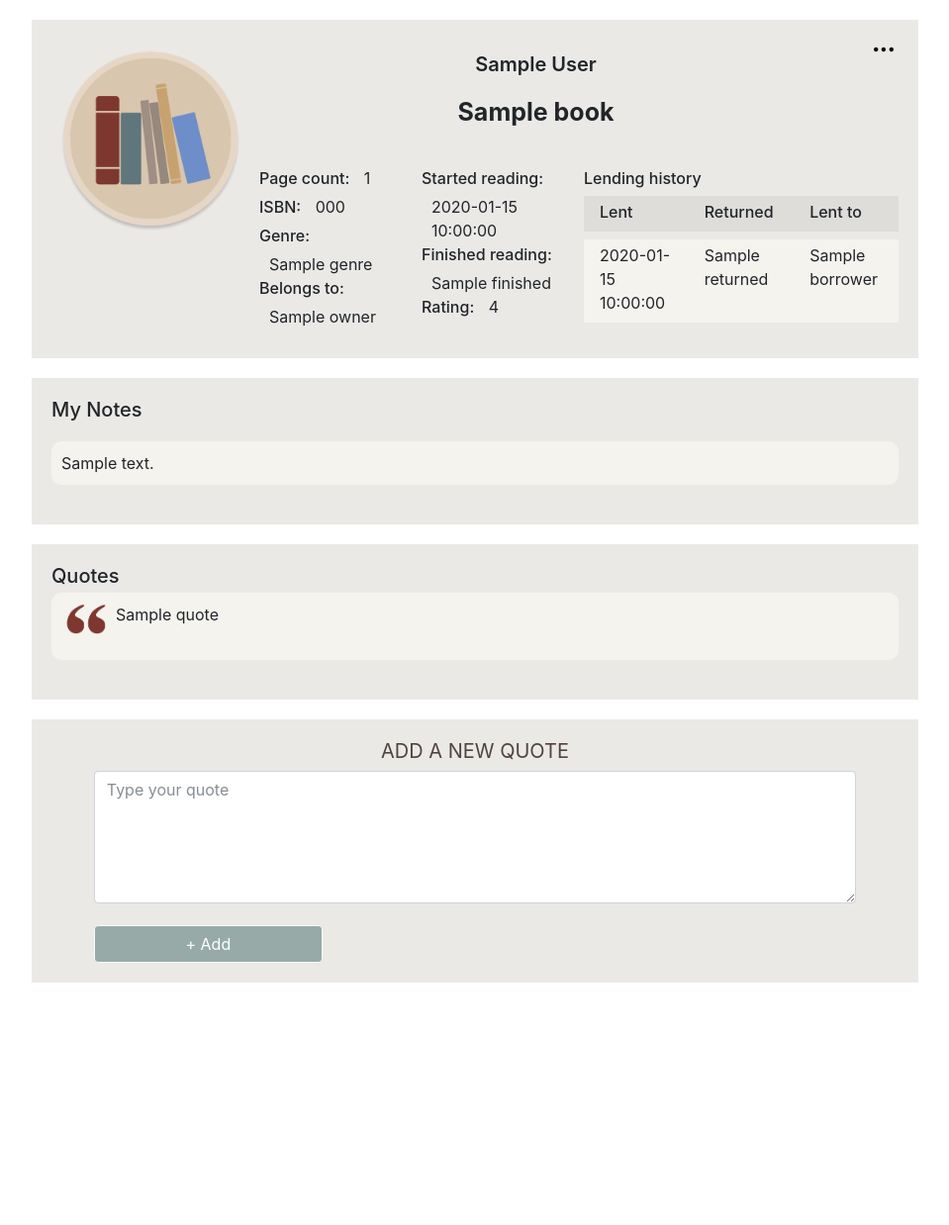
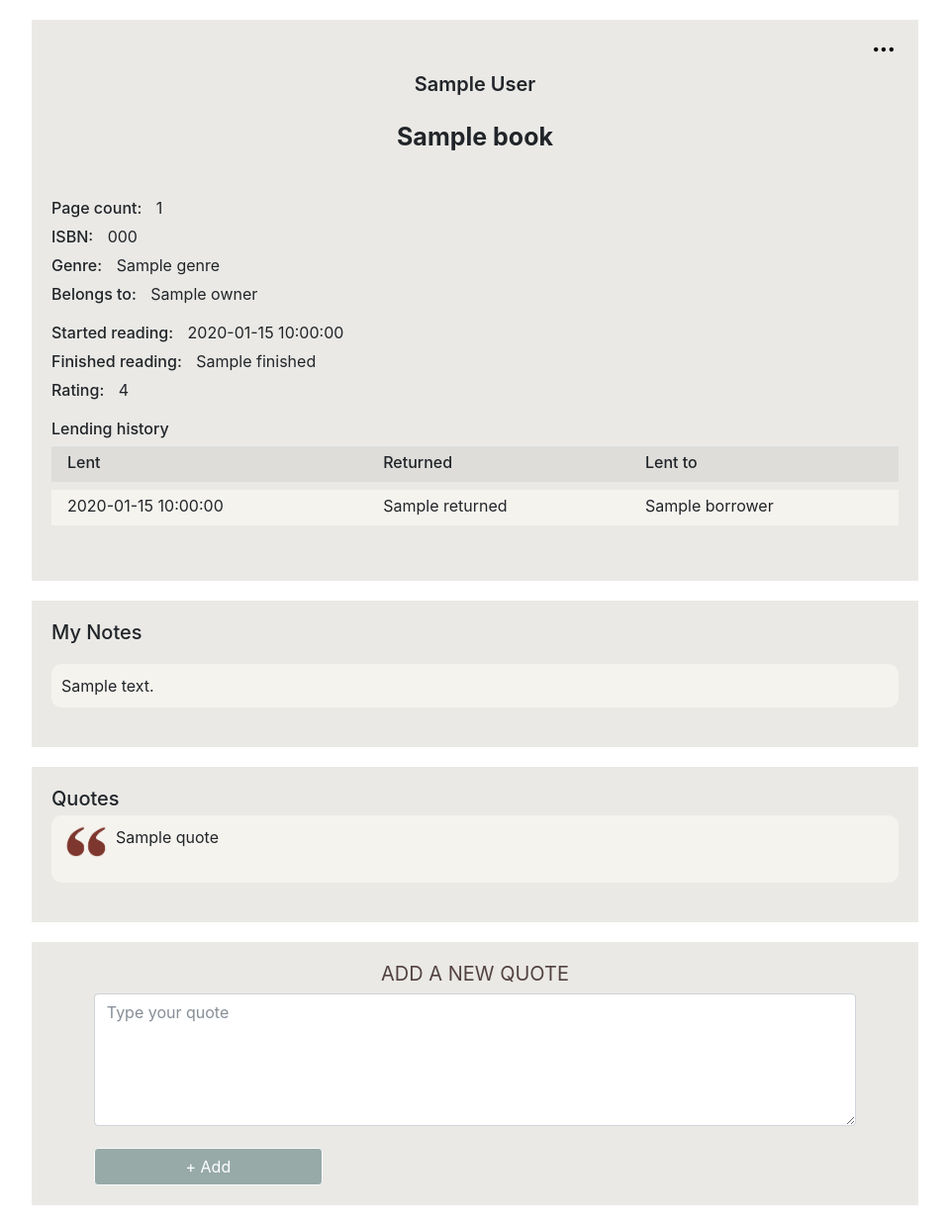
Before and after one commit to SigitaD/personal_library, a Flask app: template templates/book.html in a window 1280 px wide. Shown: the part 56-1294 px from the top of the page at 99% size, without its empty margins (160-1119 px from the left). Before the commit the page ends 1049 px from the top, so only its background shows below. Run offline with Flask 2, Linux system fonts and the light colour scheme; the template is opened without the code that fills it: most values are stand-ins (such as "Sample title", 1, 10 or a date in 2020); some libraries are stand-ins or nearby versions.

Commit message:
Finished implemented @media thorough all site.

```diff
--- a/static/style.css
+++ b/static/style.css
@@ -48,6 +48,10 @@ main {
   margin-left: -20px;
 }
 
+textarea {
+  min-height: 50px;
+}
+
 header {
   background-color: #97aaa8;
 }
@@ -91,7 +95,7 @@ header {
   background-color: #eae9e6;
   margin: 20px auto;
   padding: 20px;
-  max-width: 50%;
+  max-width: 40%;
 }
 
 #author, #title {
@@ -120,6 +124,7 @@ header {
 
 .form-control {
   display: inline-block;
+  max-width: 100%;
 }
 
 #error_message {
@@ -129,6 +134,11 @@ header {
   margin-bottom: 10px;
 }
 
+@media (max-width: 685px) {
+  #accordion {
+    display: none;
+  }
+}
 .item-a {
   grid-area: author;
 }
@@ -151,7 +161,8 @@ header {
 
 .item-f {
   grid-area: col_c;
-  overflow: auto;
+  overflow-y: scroll;
+  max-height: 200px;
 }
 
 .item-g {
@@ -199,8 +210,8 @@ header {
 }
 
 #logo_profile {
-  width: 200px;
-  height: 200px;
+  max-width: 100%;
+  max-height: 100%;
 }
 
 .book_profile_author {
@@ -255,6 +266,102 @@ header {
   font-weight: 500;
 }
 
+@media (min-width: 1470px) and (max-width: 1800px) {
+  #logo_profile {
+    display: none;
+  }
+
+  .book_profile_author {
+    text-align: center;
+    font-size: 20px;
+    font-weight: 600;
+    margin: 10px;
+  }
+
+  .book_profile_book_title {
+    text-align: center;
+    font-size: 25px;
+    font-weight: 700;
+    margin: 0px 10px 30px 10px;
+  }
+
+  .profile_container_top {
+    display: grid;
+    background-color: #eae9e6;
+    margin: 20px auto;
+    padding: 20px;
+    max-width: 70%;
+    column-gap: 10px;
+    row-gap: 10px;
+    grid-template-columns: 50% 50%;
+    grid-template-rows: auto;
+    grid-template-areas: "options_column options_column" "author author" "title title" "col_a col_b" "col_c col_c";
+  }
+}
+@media (min-width: 831px) and (max-width: 1469px) {
+  #logo_profile {
+    display: none;
+  }
+
+  .book_profile_author {
+    text-align: center;
+    font-size: 20px;
+    font-weight: 600;
+    margin: 10px;
+  }
+
+  .book_profile_book_title {
+    text-align: center;
+    font-size: 25px;
+    font-weight: 700;
+    margin: 0px 10px 30px 10px;
+  }
+
+  .profile_container_top {
+    display: grid;
+    background-color: #eae9e6;
+    margin: 20px auto;
+    padding: 20px;
+    max-width: 70%;
+    column-gap: 10px;
+    row-gap: 10px;
+    grid-template-columns: 100%;
+    grid-template-rows: auto;
+    grid-template-areas: "options_column" "author" "title" "col_a" "col_b" "col_c";
+  }
+}
+@media (max-width: 830px) {
+  .item-f, #logo_profile {
+    display: none;
+  }
+
+  .book_profile_author {
+    text-align: center;
+    font-size: 15px;
+    font-weight: 500;
+    margin: 10px;
+  }
+
+  .book_profile_book_title {
+    text-align: center;
+    font-size: 20px;
+    font-weight: 500;
+    margin: 0px 10px 30px 10px;
+  }
+
+  .profile_container_top {
+    display: grid;
+    background-color: #eae9e6;
+    margin: 20px auto;
+    padding: 20px;
+    max-width: 70%;
+    column-gap: 10px;
+    row-gap: 10px;
+    grid-template-columns: 100%;
+    grid-template-rows: auto;
+    grid-template-areas: "options_column" "author" "title" "col_a" "col_b" "col_c";
+  }
+}
 .quote_brown_bg {
   background-color: #eae9e6;
   border-radius: 10px;
--- a/static/style.scss
+++ b/static/style.scss
@@ -49,6 +49,10 @@ main {
     margin-left: -20px;
 }
 
+textarea {
+    min-height: 50px;
+}
+
 // ~~~~~~~~~~~~~~~~~~~~~~~~~~~~~~~~~~~~~~~~~~~~~~~~~~~~~~~~~~~~~~~~~~~~~~~~~~~~
 // ~~~~~~~~~~~~~~~~~~~~~~~~~~~~~ NAVBAR ~~~~~~~~~~~~~~~~~~~~~~~~~~~~~~~~~~~~~~~
 
@@ -70,7 +74,6 @@ header {
     text-align: center !important;
     color: white !important;
 }
-
 // ~~~~~~~~~~~~~~~~~~~~~~~~~~~~~~~~~~~~~~~~~~~~~~~~~~~~~~~~~~~~~~~~~~~~~~~~~~~~
 // ~~~~~~~~~~~~~~~~~~~~~~~~ LOGIN, REGISTER ~~~~~~~~~~~~~~~~~~~~~~~~~~~~~~~~~~~
 
@@ -105,7 +108,7 @@ header {
     background-color: #eae9e6;
     margin: 20px auto;
     padding: 20px;
-    max-width: 50%;
+    max-width: 40%;
 }
 
 #author, #title {
@@ -134,6 +137,7 @@ header {
 
 .form-control {
     display: inline-block;
+    max-width: 100%;
 }
 
 #error_message {
@@ -143,6 +147,11 @@ header {
     margin-bottom: 10px;
 }
 
+@media (max-width:685px){
+    #accordion {
+        display: none;
+    }
+}
 // ~~~~~~~~~~~~~~~~~~~~~~~~~~~~~~~~~~~~~~~~~~~~~~~~~~~~~~~~~~~~~~~~~~~~~~~~~~~~
 // ~~~~~~~~~~~~~~~~~~~~~~~~~~ BOOK PROFILE ~~~~~~~~~~~~~~~~~~~~~~~~~~~~~~~~~~~
 
@@ -168,7 +177,8 @@ header {
 
 .item-f {
     grid-area: col_c;
-    overflow: auto;
+    overflow-y: scroll;
+    max-height: 200px;
 }
 
 .item-g {
@@ -221,8 +231,8 @@ header {
 }
 
 #logo_profile {
-    width: 200px;
-    height: 200px;
+    max-width: 100%;
+    max-height: 100%;
 }
 
 .book_profile_author {
@@ -277,6 +287,115 @@ header {
     font-weight: 500;
 }
 
+@media (min-width:1470px) and (max-width:1800px) {
+    #logo_profile {
+        display: none;
+    }
+
+    .book_profile_author {
+        text-align: center;
+        font-size: 20px;
+        font-weight: 600;
+        margin: 10px;
+    }
+    .book_profile_book_title {
+        text-align: center;
+        font-size: 25px;
+        font-weight: 700;
+        margin: 0px 10px 30px 10px;
+    }
+    .profile_container_top {
+        display: grid;
+        background-color: #eae9e6;
+        margin: 20px auto;
+        padding: 20px;
+        max-width: 70%;
+        column-gap: 10px;
+        row-gap: 10px;
+        grid-template-columns: 50% 50%;
+        grid-template-rows: auto;
+        grid-template-areas:
+            "options_column options_column"
+            "author author"
+            "title title"
+            "col_a col_b"
+            "col_c col_c";
+    }
+}
+
+@media (min-width:831px) and (max-width:1469px) {
+    #logo_profile {
+        display: none;
+    }
+
+    .book_profile_author {
+        text-align: center;
+        font-size: 20px;
+        font-weight: 600;
+        margin: 10px;
+    }
+    .book_profile_book_title {
+        text-align: center;
+        font-size: 25px;
+        font-weight: 700;
+        margin: 0px 10px 30px 10px;
+    }
+    .profile_container_top {
+        display: grid;
+        background-color: #eae9e6;
+        margin: 20px auto;
+        padding: 20px;
+        max-width: 70%;
+        column-gap: 10px;
+        row-gap: 10px;
+        grid-template-columns: 100%;
+        grid-template-rows: auto;
+        grid-template-areas:
+            "options_column"
+            "author"
+            "title"
+            "col_a"
+            "col_b"
+            "col_c";
+    }
+}
+
+@media (max-width:830px){
+    .item-f, #logo_profile {
+        display: none;
+    }
+
+    .book_profile_author {
+        text-align: center;
+        font-size: 15px;
+        font-weight: 500;
+        margin: 10px;
+    }
+    .book_profile_book_title {
+        text-align: center;
+        font-size: 20px;
+        font-weight: 500;
+        margin: 0px 10px 30px 10px;
+    }
+    .profile_container_top {
+        display: grid;
+        background-color: #eae9e6;
+        margin: 20px auto;
+        padding: 20px;
+        max-width: 70%;
+        column-gap: 10px;
+        row-gap: 10px;
+        grid-template-columns: 100%;
+        grid-template-rows: auto;
+        grid-template-areas:
+            "options_column"
+            "author"
+            "title"
+            "col_a"
+            "col_b"
+            "col_c";
+    }
+}
 // ~~~~~~~~~~~~~~~~~~~~~~~~~~~~~~~~~~~~~~~~~~~~~~~~~~~~~~~~~~~~~~~~~~~~~~~~~~~~
 // ~~~~~~~~~~~~~~~~~~~~~~~~~~~~~ QUOTES ~~~~~~~~~~~~~~~~~~~~~~~~~~~~~~~~~~~~~~
 
@@ -408,7 +527,6 @@ textarea {
 .rating2 a {
     float: none;
 }
-
 // ~~~~~~~~~~~~~~~~~~~~~~~~~~~~~~~~~~~~~~~~~~~~~~~~~~~~~~~~~~~~~~~~~~~~~~~~~~~~
 //~~~~~~~~~~~~~~~~~~~~~~~~~~~~~~~INDEX~~~~~~~~~~~~~~~~~~~~~~~~~~~~~~~~~~~~~~~~~
 
--- a/templates/book.html
+++ b/templates/book.html
@@ -35,6 +35,7 @@
                 {% else %}
                     <div class="book_profile_text">haven't started reading</div>
                 {% endif %}
+                <br>
                 <p class="book_profile_titles">Rating:</p>
                 {% if book.rating %}
                     <div class="book_profile_text">{{ book.rating }}</div>
--- a/templates/layout.html
+++ b/templates/layout.html
@@ -15,7 +15,7 @@
 <body>
     <header>
         {% if session.user_id %}
-        <nav class="navbar navbar-expand-lg">
+        <nav class="navbar navbar-expand-lg navbar-dark">
             <button class="navbar-toggler" type="button" data-toggle="collapse" data-target="#navbarTogglerDemo03"
                 aria-controls="navbarTogglerDemo03" aria-expanded="false" aria-label="Toggle navigation">
                 <span class="navbar-toggler-icon"></span>
```
Also changed, not shown: books.db, static/logo.png, 1 other file.
